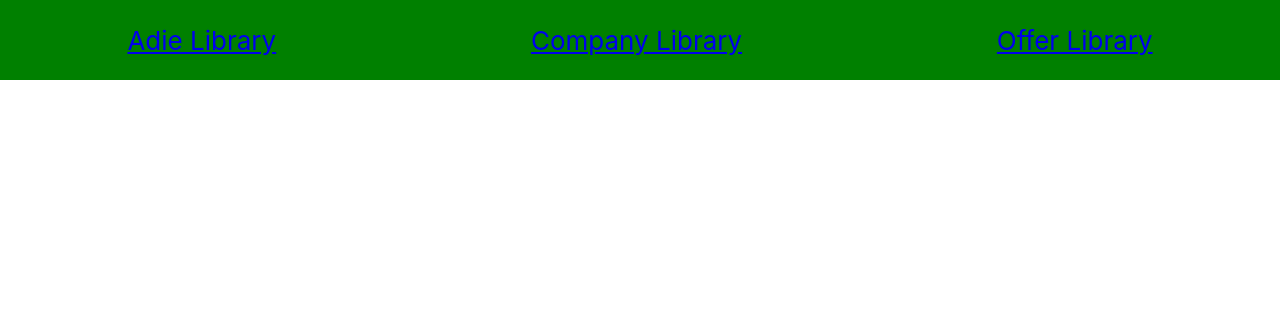
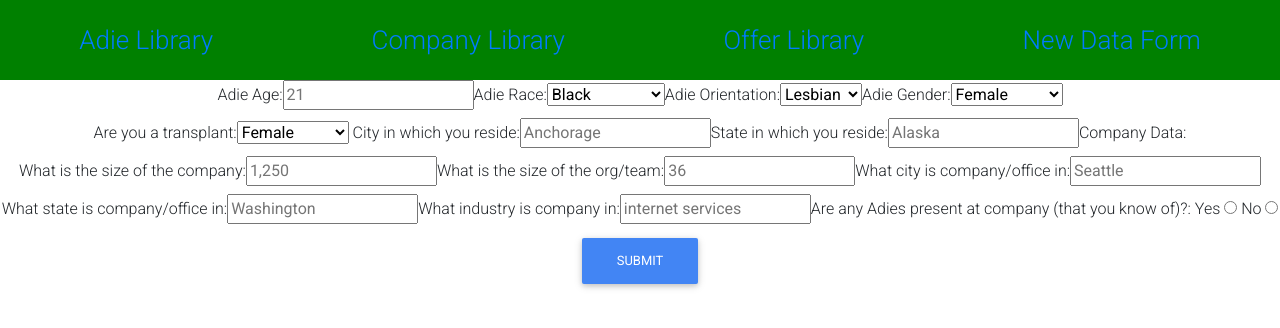
Before and after one commit to griffifam/react_adie_resouce, a React (Create React App) app: page /new in a window 1280 px wide. Shown: the top 328 px of the page. Built offline with nearby package versions, Linux system fonts and the light colour scheme.

Commit message:
added MDReact, building react form to add new data

```diff
--- a/package.json
+++ b/package.json
@@ -5,6 +5,7 @@
   "dependencies": {
     "axios": "^0.18.0",
     "d3": "^5.7.0",
+    "mdbreact": "^4.9.0",
     "react": "^16.7.0",
     "react-dom": "^16.7.0",
     "react-number-format": "^4.0.6",
--- a/src/App.js
+++ b/src/App.js
@@ -1,5 +1,9 @@
 import React, { Component } from 'react';
 import { Route, Link } from 'react-router-dom';
+
+import "@fortawesome/fontawesome-free/css/all.min.css";
+import "bootstrap-css-only/css/bootstrap.min.css";
+import "mdbreact/dist/css/mdb.css";
 
 import './App.css';
 
@@ -7,6 +11,7 @@ import AdieLibrary from './components/AdieLibrary.js';
 import CompanyLibrary from './components/CompanyLibrary.js';
 import OfferLibrary from './components/OfferLibrary.js';
 import PieChart from './components/PieChart.js';
+import NewForm from './components/NewForm.js';
 // import StatusBar from './components/StatusBar.js';
 
 
@@ -413,11 +418,29 @@ class App extends Component {
     }
   }
 
+  getNewFormData = (adie, company, offer) => {
+    console.log("new adie is", adie);
+    console.log("new company is", company);
+    console.log("new offer is", offer)
+    let allAdies = this.state.adies;
+    allAdies = allAdies.push(adie);
+
+    let allCompanies = this.state.companies;
+    allCompanies = allCompanies.push(company);
+
+    let allOffers = this.state.offers;
+    allOffers = allOffers.push(offer);
+
+    this.setState({
+      adies: allAdies,
+      companies: allCompanies,
+      offers: allOffers,
+    })
+  }
+
   render() {
 
     let chartData = this.state.currentChart;
-    let offer = this.state.offers[0];
-    console.log("what is the value of negotiations", offer);
 
     return (
 
@@ -432,7 +455,11 @@ class App extends Component {
           <div className="nav-item3">
             <Link to="/offers" className="offer">Offer Library</Link>
           </div>
+          <div className="nav-item4">
+            <Link to="/new" className="newform">New Data Form</Link>
+          </div>
         </header>
+
         <div className="components-body">
           <Route exact path="/adies"
             render={ (props) => <AdieLibrary {...props}
@@ -452,6 +479,9 @@ class App extends Component {
             grabOfferCallback={this.listOffers}
             showGraph={this.showGraph} /> }
             />
+          <Route exact path="/new"
+            render={ (props) => <NewForm {...props} newDataCallback={this.getNewFormData} /> }
+            />
         </div>
         <div className="pie" style={{display: this.state.pieDisplay ? 'block' : 'none' }}>
           <svg width="500" height="500" fill="green">
--- /dev/null
+++ b/src/components/NewForm.css
@@ -0,0 +1,3 @@
+.card-image {
+  background-color: rgb(105,105,105);
+}
--- /dev/null
+++ b/src/components/NewForm.js
@@ -0,0 +1,144 @@
+import React, { Component } from 'react';
+import PropTypes from 'prop-types';
+
+// import { MDBContainer, MDBSelect, MDBSelectInput, MDBSelectOptions, MDBSelectOption, MDBRow, MDBCol, MDBBtn, MDBCard, MDBInput } from 'mdbreact';
+
+class NewForm extends Component {
+  constructor(props) {
+    super(props);
+    this.state = {
+      newAdieData: {
+        age: '',
+        gender: '',
+        race: '',
+        orientation: '',
+        adieCurrentCity: '',
+        adieCurrentState: '',
+        adieTransplant: '',
+      },
+      newCompanyData: {
+        companySize: 0,
+        orgSize: 0,
+        industry: '',
+        city: '',
+        state: '',
+        adiesPresent: false,
+        microaggressionsPresent: '',
+      },
+      newOfferData: {
+        adieId: 0,
+        companyId: 0,
+        hireType: '',
+        negotiation: false,
+        vacay: 0,
+        stock: 0,
+        health: 0,
+        retirementOpt: '',
+        relocationOpt: 0,
+        bonus: 0,
+        baseAmt: 0,
+      },
+    };
+
+    this.handleChange = this.handleChange.bind(this);
+    this.handleSubmit = this.handleSubmit.bind(this);
+  }
+
+  handleChange(event, data) {
+    this.setState({value: event.target.value});
+  }
+
+  handleSubmit(event){
+    this.props.newDataCallback(this.state.newAdieData, this.state.newCompanyData, this.state.newOfferData)
+  }
+
+  render() {
+    return (
+      <form onSubmit={this.handleSubmit.bind(this)}>
+        <label> Adie Age:
+          <input type="number" placeholder="21" value={this.state.name} onChange={this.handleChange.bind(this)} />
+        </label><span></span>
+        <label> Adie Race:
+          <select name="race">
+            <option value="black">Black</option>
+            <option value="latinx">Latinx</option>
+            <option value="asian">Asian</option>
+            <option value="pacific islander">Island Pacific</option>
+            <option value="indigenous">Indigenous</option>
+            <option value="white">White</option>
+          </select>
+        </label><span></span>
+        <label> Adie Orientation:
+          <select name="orientation">
+            <option value="lesbian">Lesbian</option>
+            <option value="gay">Gay</option>
+            <option value="bisexual">Bisexual</option>
+            <option value="asexual">Asexual</option>
+            <option value="straight">Straight</option>
+          </select>
+        </label><span></span>
+        <label> Adie Gender:
+          <select name="gender">
+            <option value="female">Female</option>
+            <option value="non-binary">Non-Binary</option>
+            <option value="two-spirited">Two-Spirited</option>
+            <option value="transgender">Transgender</option>
+            <option value="male">Male</option>
+          </select>
+        </label><br />
+        <label> Are you a transplant:
+          <select name="gender">
+            <option value="female">Female</option>
+            <option value="non-binary">Non-Binary</option>
+            <option value="two-spirited">Two-Spirited</option>
+            <option value="transgender">Transgender</option>
+            <option value="male">Male</option>
+          </select>
+        </label><span> </span>
+        <label>City in which you reside:
+          <input type="text" placeholder="Anchorage" value={this.state.name} onChange={this.handleChange.bind(this)} />
+        </label><span></span>
+        <label>State in which you reside:
+          <input type="text" placeholder="Alaska" value={this.state.name} onChange={this.handleChange.bind(this)} />
+        </label><span></span>
+        Company Data:
+        <label>What is the size of the company:
+          <input type="number" placeholder="1,250" value={this.state.name} onChange={this.handleChange.bind(this)} />
+        </label><span></span>
+        <label>What is the size of the org/team:
+          <input type="number" placeholder="36" value={this.state.name} onChange={this.handleChange.bind(this)} />
+        </label><span></span>
+        <label>What city is company/office in:
+          <input type="text" placeholder="Seattle" value={this.state.name} onChange={this.handleChange.bind(this)} />
+        </label><span></span>
+        <label>What state is company/office in:
+          <input type="text" placeholder="Washington" value={this.state.name} onChange={this.handleChange.bind(this)} />
+        </label><span></span>
+        <label>What industry is company in:
+          <input type="text" placeholder="internet services" value={this.state.name} onChange={this.handleChange.bind(this)} />
+        </label><span></span>
+        <label>Are any Adies present at company (that you know of)?:
+        Yes <input type="radio"
+       name="question"
+       onChange={this.state.onRadioChange}
+       value={this.state.newCompanyData.adiesPresent.value} /> {this.state.newCompanyData.adiesPresent.value}
+       No <input type="radio"
+       name="question"
+       onChange={this.state.onRadioChange}
+       value={this.state.newCompanyData.adiesPresent.value} /> {this.state.newCompanyData.adiesPresent.value}
+       </label><span></span>
+
+
+
+
+        <input className="btn btn-primary" type="submit" value="Submit" />
+      </form>
+    );
+  }
+}
+
+NewForm.propTypes = {
+  getNewFormData: PropTypes.func,
+};
+
+export default NewForm;
```
Also changed, not shown: 1 other file (tests, documents, lock files or other folders).
